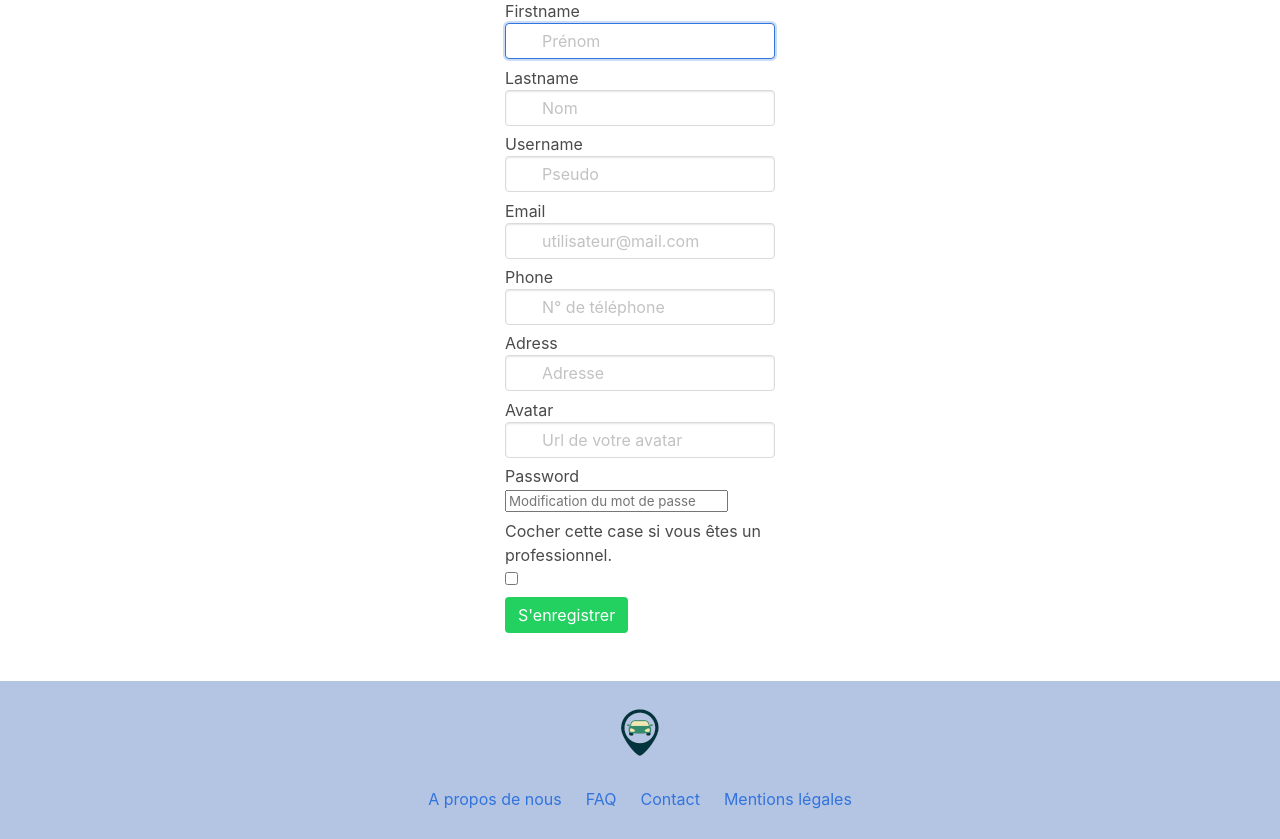
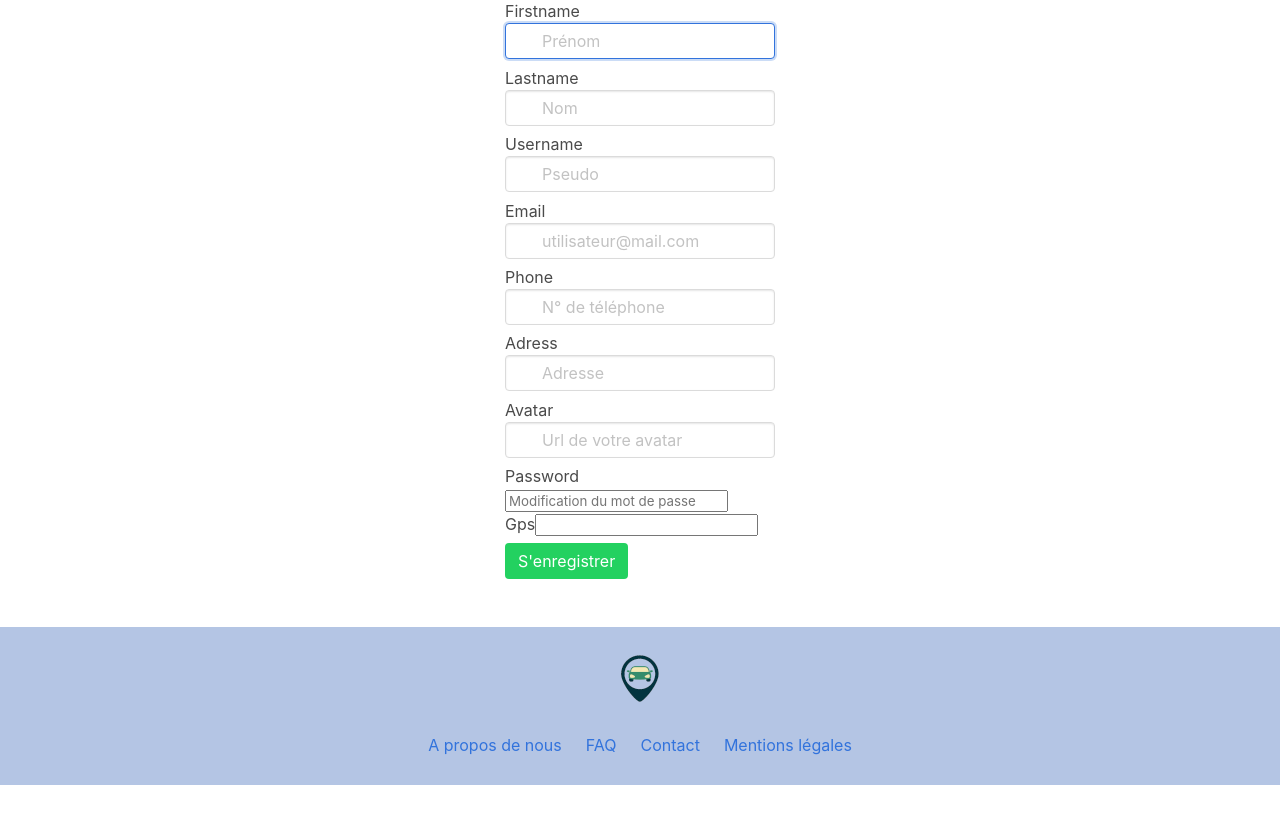
Before and after one commit to sebastien017/Allomecano, a Symfony app: template allomecano_project/templates/security/signup.html.twig in a window 1280 px wide. Shown: the part 123-962 px from the top of the page. After the commit the page ends 908 px from the top, so only its background shows below. Run offline with Twig, Linux system fonts and the light colour scheme; the template is opened without the code that fills it, so the values that code supplies are empty; form fields are guessed from the names that the template uses; some libraries are stand-ins or nearby versions.

Commit message:
ajout gps signup

```diff
--- a/allomecano_project/src/Entity/Garage.php
+++ b/allomecano_project/src/Entity/Garage.php
@@ -76,7 +76,7 @@ class Garage
 
 
     /**
-     * @ORM\Column(type="float")
+     * @ORM\Column(type="string")
      */
     private $gps;
 
--- a/allomecano_project/src/Entity/User.php
+++ b/allomecano_project/src/Entity/User.php
@@ -86,7 +86,7 @@ class User implements UserInterface
     private $visit;
 
     /**
-     * @ORM\Column(type="float")
+     * @ORM\Column(type="string")
      */
     private $gps;
 
@@ -339,12 +339,12 @@ class User implements UserInterface
         return $this;
     }
 
-    public function getGps(): ?float
+    public function getGps(): ?string
     {
         return $this->gps;
     }
 
-    public function setGps(float $gps): self
+    public function setGps(string $gps): self
     {
         $this->gps = $gps;
 
--- a/allomecano_project/src/Form/UserType.php
+++ b/allomecano_project/src/Form/UserType.php
@@ -47,6 +47,11 @@ class UserType extends AbstractType
         ->add('adress', TextType::class, [
             'label' => 'Adresse'
             ])
+        ->add('gps', TextType::class, [
+            'label' => false,
+            'required' => false,
+            'attr' => array('style' => 'visibility : hidden; width : 0%')
+            ])
         // ->add('city', TextType::class, [
         //     'label' => 'Ville'
         //     ])
--- a/allomecano_project/templates/security/signup.html.twig
+++ b/allomecano_project/templates/security/signup.html.twig
@@ -34,38 +34,12 @@
             <div class="control has-icons-left mt-1">
                 {{ form_row(form.password, {'attr': {'placeholder': 'Modification du mot de passe'}}) }}
             </div>
-            <div class="control has-icons-left mt-1">
-            <label> Cocher cette case si vous êtes un professionnel.</label><br>
-                <input type="checkbox" id="formGarage" name="formGarage" onchange="affiche_bloc();">
-            </div>
+
+                {{ form_row(form.gps) }}
+        <button class="button is-success mt-1">S'enregistrer</button>
 
     {{ form_end(form) }}
 
-    <div id="container-formGarage">
+    </section>
 
-    {{ form_start(formGarage)}}
-        <div class="control has-icons-left mt-1">
-            {{ form_row(formGarage.name, {'attr': {'placeholder': 'Nom de votre garage', 'class': 'input',}}) }}
-        </div>
-        <div class="control has-icons-left mt-1">
-            {{ form_row(formGarage.adress  , {'id': 'user_input_autocomplete_address', 'attr': {'class': 'input', 'placeholder': 'Adresse de votre garage'}}) }}
-        </div>
-        <div class="control has-icons-left mt-1">
-            {{ form_row(formGarage.email, {'attr': {'placeholder': 'Email de votre garage', 'class': 'input'}}) }}
-        </div>
-        <div class="control has-icons-left mt-1" onchange="affiche_bloc();">
-            {{ form_row(formGarage.mobility, {'label': 'Cochez si vous êtes mobile'}) }}
-        </div>
-        <div id="form-distance" class="control has-icons-left mt-1">
-            {{ form_row(formGarage.distance, {'attr': {'class': 'input'}}) }}
-        </div>
-        <div class="control has-icons-left mt-1">
-            {{ form_row(formGarage.service, {'attr': {'class': 'input'}}) }}
-        </div>
-    {{ form_end(formGarage)}}
-
-    </div>
-
-        <button class="button is-success mt-1">S'enregistrer</button>
-    </section>
 {% endblock %}
```
Also changed, not shown: allomecano_project/src/Form/ServiceSearchType.php (+0 -8 lines), allomecano_project/src/Migrations/Version20191002144150.php (added, +37 -0 lines), allomecano_project/public/assets/js/placeGmap.js.
